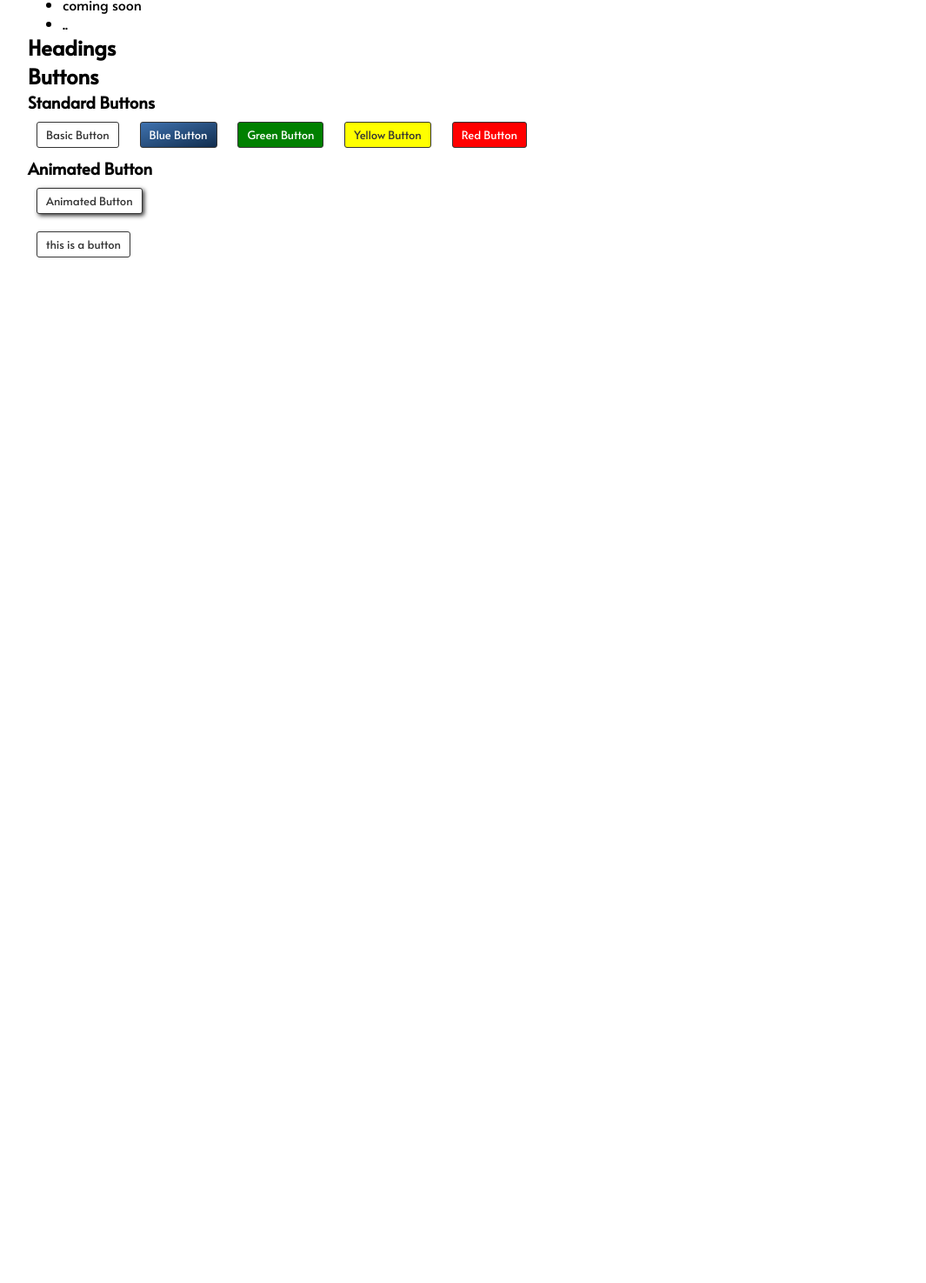
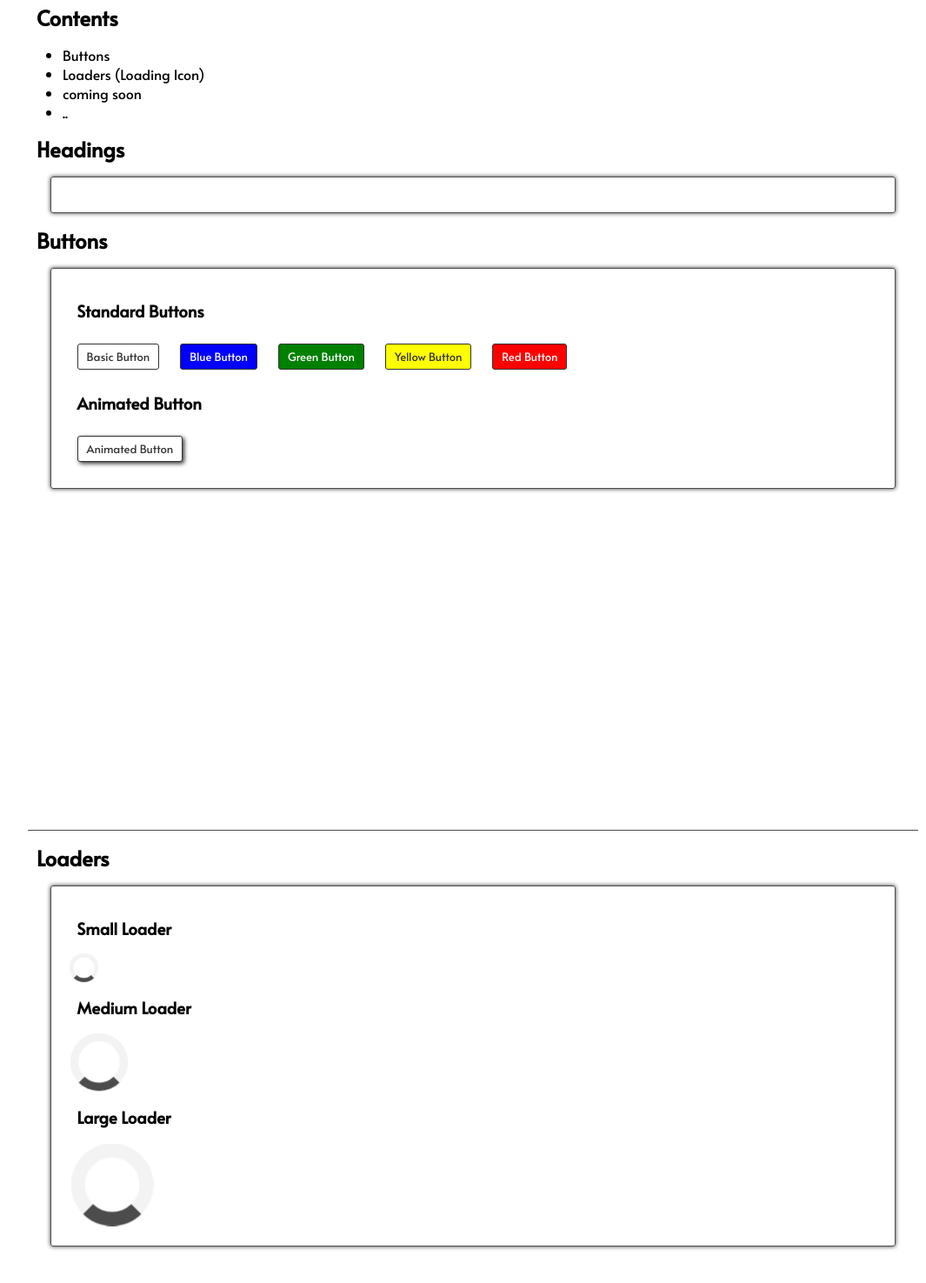
Before and after one commit to yudachris/chrystal, a website: page index.html in a window 1280 px wide. Shown: the part 265-1740 px from the top of the page at 87% size, without its empty margins (96-1161 px from the left). Before the commit the page ends 800 px from the top, so only its background shows below. Drawn offline with Linux system fonts and the light colour scheme.

Commit message:
Update
-Added Loader classes
-Added Heading classes
-Added row classes

```diff
--- a/css/chrystal.css
+++ b/css/chrystal.css
@@ -1,101 +1,221 @@
-@charset "UTF-8";
 /*
 Chrystal CSS Library
 
 by Yehuda C. Nathanael　(ナタナエル) ©2020
 started on 23rd January 2020
 */
-@import url("https://fonts.googleapis.com/css?family=Alata&display=swap");
+
+
+@import url('https://fonts.googleapis.com/css?family=Alata&display=swap');
+
 *,
 *::before,
 *::after {
-  margin: 0;
-  box-sizing: inherit; }
+	margin:0;
+	box-sizing:inherit;
+}
 
 html {
-  font-size: 62.5%; }
+	font-size: 62.5%;
+}
 
 body {
-  font-size: 1.6rem;
+	font-size:1.6rem;
 	box-sizing: border-box;
-  font-family: 'Alata', sans-serif; }
+	font-family: 'Alata', sans-serif;
+}
 
 div.container {
-  width: 80%;
-  margin: auto; }
+	width:80%;
+	margin:auto;
+}
 
 .header {
-  padding: 8rem; }
+	padding:8rem;
+}
 
-.btn, .btn:link, .btn:visited {
+/* HEADINGS */
+.heading-primary {
+	margin: 2.5rem 1rem;
+}
+
+.heading-secondary {
+	margin: 1.5rem 1rem;
+}
+
+.heading-tertiary {
+	margin: 1.5rem 1rem;
+}
+
+/* BUTTONS */
+.btn,
+.btn:link,
+.btn:visited {
 	font-family: inherit;
 	font-size: 1.3rem;
-  text-decoration: none;
+	text-decoration:none;
 	border-radius: .3rem;
 	padding: .5rem 1rem;
 	margin: 1rem;
 	display: inline-block;
-  cursor: pointer; }
-
-.btn:focus {
-  outline: none; }
-
-.btn:active {
-  outline: none; }
+}
 
 .btn-animated {
 	transition: all .2s;
-  box-shadow: 0.2rem 0.2rem 0.5rem rgba(0, 0, 0, 0.8); }
+	box-shadow: .2rem .2rem .5rem rgba(0,0,0, .8);
+}
 
 .btn-bsc {
-  background-color: #FFF;
-  color: #333;
-  border: 1px solid #333; }
+	background-color:#FFF;
+	color:#333;
+	border: 1px solid #333;
+}
 
 .btn-blue {
-  background: linear-gradient(to right bottom, #3f72af, #112d4e);
-  color: #FFF;
-  border: 1px solid #333; }
+	background-color:blue;
+	color:#FFF;
+	border: 1px solid #333;
+}
 
 .btn-green {
-  background-color: green;
-  color: #FFF;
-  border: 1px solid #333; }
+	background-color:green;
+	color:#FFF;
+	border: 1px solid #333;
+}
 
 .btn-yellow {
-  background-color: yellow;
-  color: #333;
-  border: 1px solid #333; }
+	background-color:yellow;
+	color:#333;
+	border: 1px solid #333;
+}
 
 .btn-red {
-  background-color: red;
-  color: #FFF;
-  border: 1px solid #333; }
+	background-color:red;
+	color:#FFF;
+	border: 1px solid #333;
+}
 
 .btn-bsc:hover {
 	background-color: #333;
-  color: #fff; }
+	color: #fff;
+}
 
 .btn-blue:hover {
 	background-color: #333;
-  color: #fff; }
+	color: #fff;
+}
 
 .btn-green:hover {
 	background-color: #333;
-  color: #fff; }
+	color: #fff;
+}
 
 .btn-yellow:hover {
 	background-color: #333;
-  color: #fff; }
+	color: #fff;
+}
 
 .btn-red:hover {
 	background-color: #333;
-  color: #fff; }
+	color: #fff;
+}
 
-.btn-animated:hover {
-  transform: translateY(-0.4rem);
-  box-shadow: 0.3rem 0.3rem 0.7rem rgba(0, 0, 0, 0.8); }
+.btn-animated:hover{
+	transform: translateY(-.4rem);
+	box-shadow: .3rem .3rem .7rem rgba(0,0,0, .8);
+}
 
-.btn-animated:active {
+.btn-animated:active{
 	transform: translateY(0);
-  box-shadow: 0.2rem 0.2rem 0.5rem rgba(0, 0, 0, 0.8); }
+	box-shadow: .2rem .2rem .5rem rgba(0,0,0, .8);
+}
+
+/* CARDS */
+
+.card {
+
+}
+
+.card-full-row {
+	display:block;
+	width: 95%;
+	margin: 1rem auto;
+	border: solid rgba(0,0,0, .7) 1px;
+	border-radius: 3px;
+	padding: 2rem;
+	box-shadow: 0 0 .5rem rgba(0,0,0, .8);
+
+}
+
+/* LOADERS */
+
+.loader-sm{
+	width: 3.5rem;
+	height: 3.5rem;
+	border: solid #f3f3f3 .5rem;
+	border-top: solid rgba(0,0,0, .7) .5rem;
+	border-radius: 50%;
+	animation: load 2s linear infinite;
+	-webkit-animation: load 2s linear infinite;
+}
+
+.loader-md {
+	width: 7rem;
+	height: 7rem;
+	border: solid #f3f3f3 1rem;
+	border-top: solid rgba(0,0,0, .7) 1rem;
+	border-radius: 50%;
+	animation: load 2s linear infinite;
+	-webkit-animation: load 2s linear infinite;
+}
+
+.loader-lg {
+	width: 10rem;
+	height: 10rem;
+	border: solid #f3f3f3 1.7rem;
+	border-top: solid rgba(0,0,0, .7) 1.7rem;
+	border-radius: 50%;
+	animation: load 2s linear infinite;
+	-webkit-animation: load 2s linear infinite;
+}
+
+/* LOADER ANIMATIONS*/
+
+@-webkit-keyframes load {
+	0% {
+		transform: rotate(0) scale(1);
+	}
+	50% {
+		transform: rotate(180deg) scale(0.95);
+	}
+	100% {
+		transform: rotate(360deg) scale(1);
+	}
+}
+
+@keyframes load {
+	0% {
+		transform: rotate(0) scale(1);
+	}
+	50% {
+		transform: rotate(180deg) scale(0.95);
+	}
+	100% {
+		transform: rotate(360deg) scale(1);
+	}
+}
+
+/* utility classes*/
+
+.u-border-top { border-top: solid rgba(0,0,0, .7) 1px; }
+.u-border-right { border-right: solid rgba(0,0,0, .7) 1px; }
+.u-border-bottom { border-bottom: solid rgba(0,0,0, .7) 1px; }
+.u-border-left { border-left: solid rgba(0,0,0, .7) 1px; }
+
+.u-margin-top-sm { margin-top: .5rem; }
+.u-margin-top-md { margin-top: 1.5rem; }
+.u-margin-top-lg { margin-top: 3rem; }
+
+.u-margin-bottom-sm { margin-bottom: .5rem; }
+.u-margin-bottom-md { margin-bottom: 1.5rem; }
+.u-margin-bottom-lg { margin-bottom: 3rem; }
--- /dev/null
+++ b/css/styles.css
@@ -0,0 +1,7 @@
+.section-content {
+	min-height:100vh;
+}
+
+.section-loader {
+	min-height:100vh;
+}
--- a/index.html
+++ b/index.html
@@ -2,6 +2,7 @@
 <html>
 <head>
 <link rel="stylesheet" href="css/chrystal.css">
+<link rel="stylesheet" href="css/styles.css">
 <title>Chrystal Library</title>
 </head>
 <body>
@@ -14,17 +15,18 @@
 		<h2 class="heading-secondary">Contents</h2>
 		<ul>
 			<li>Buttons</li>
+			<li>Loaders (Loading Icon)</li>
 			<li>coming soon</li>
 			<li>..</li>
 		</ul>
 	</section>
 
-	<section class="section-content">
-		<div>
-			<h2 class="heading-secondary">Headings</h2>
+	<section class="section-content u-border-bottom">
+		<h2 class="heading-secondary">Headings</h2>
+		<div class="card-full-row">
 		</div>
-		<div>
-			<h2 class="heading-secondary">Buttons</h2>
+		<h2 class="heading-secondary">Buttons</h2>
+		<div class="card-full-row">
 			<h3 class="heading-tertiary">Standard Buttons</h3>
 			<a href="#" class="btn btn-bsc">Basic Button</a>
 			<a href="#" class="btn btn-blue">Blue Button</a>
@@ -33,9 +35,24 @@
 			<a href="#" class="btn btn-red">Red Button</a>
 			<h3 class="heading-tertiary">Animated Button</h3>
 			<a href="#" class="btn btn-bsc btn-animated">Animated Button</a>
-			<br>
+		</div>
+	</section>
 
-			<button class="btn btn-bsc">this is a button</button>
+	<section class="section-loader u-border-bottom">
+		<h2 class="heading-secondary">Loaders</h2>
+		<div class="card-full-row">
+			<h3 class="heading-tertiary">Small Loader</h2>
+			<div class="loader-sm">
+
+			</div>
+			<h3 class="heading-tertiary">Medium Loader</h2>
+			<div class="loader-md">
+
+			</div>
+			<h3 class="heading-tertiary">Large Loader</h2>
+			<div class="loader-lg">
+
+			</div>
 		</div>
 	</section>
 <div class="container">
```
Lines whose indentation alone changed are shown as unchanged.
